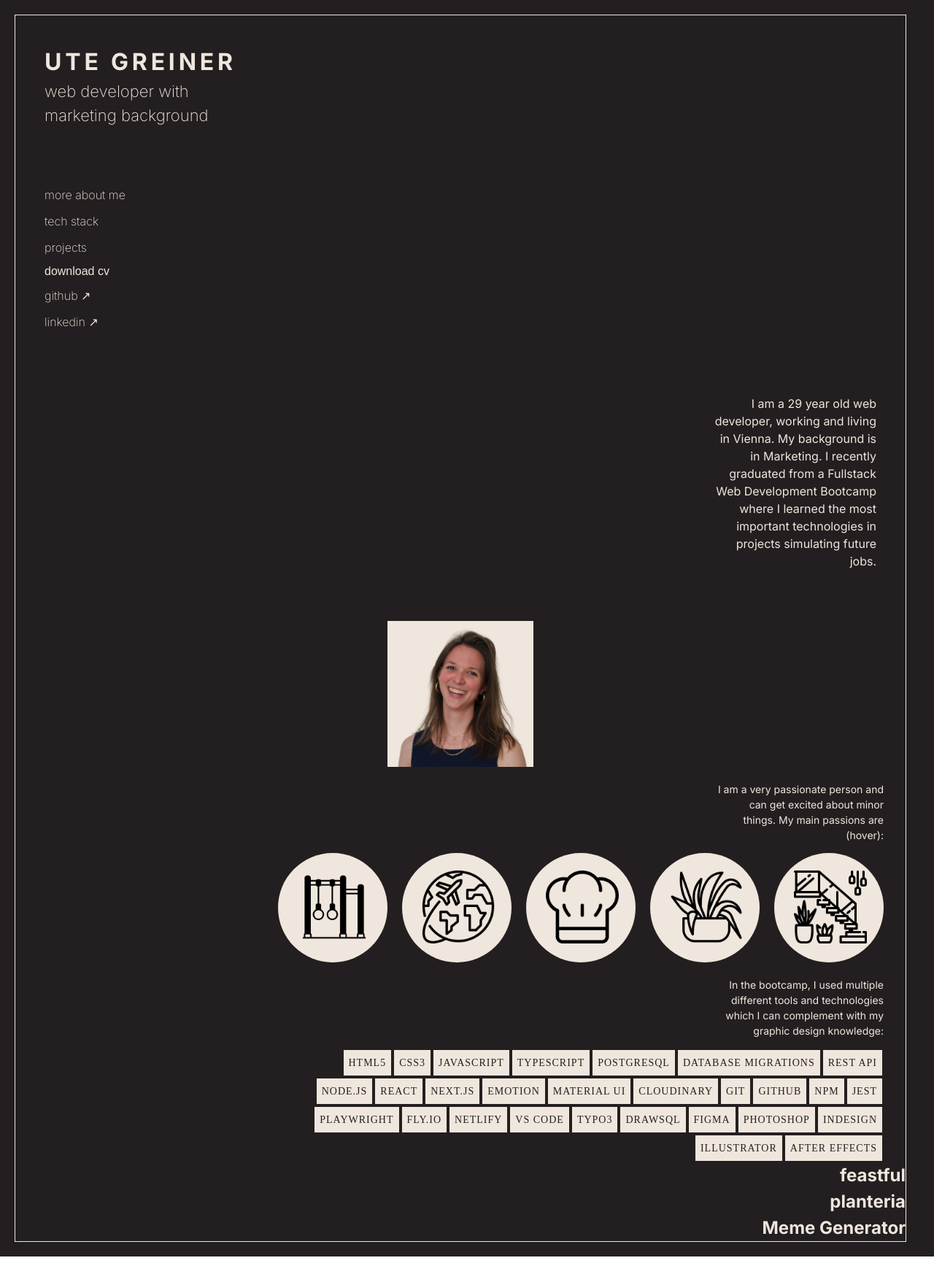
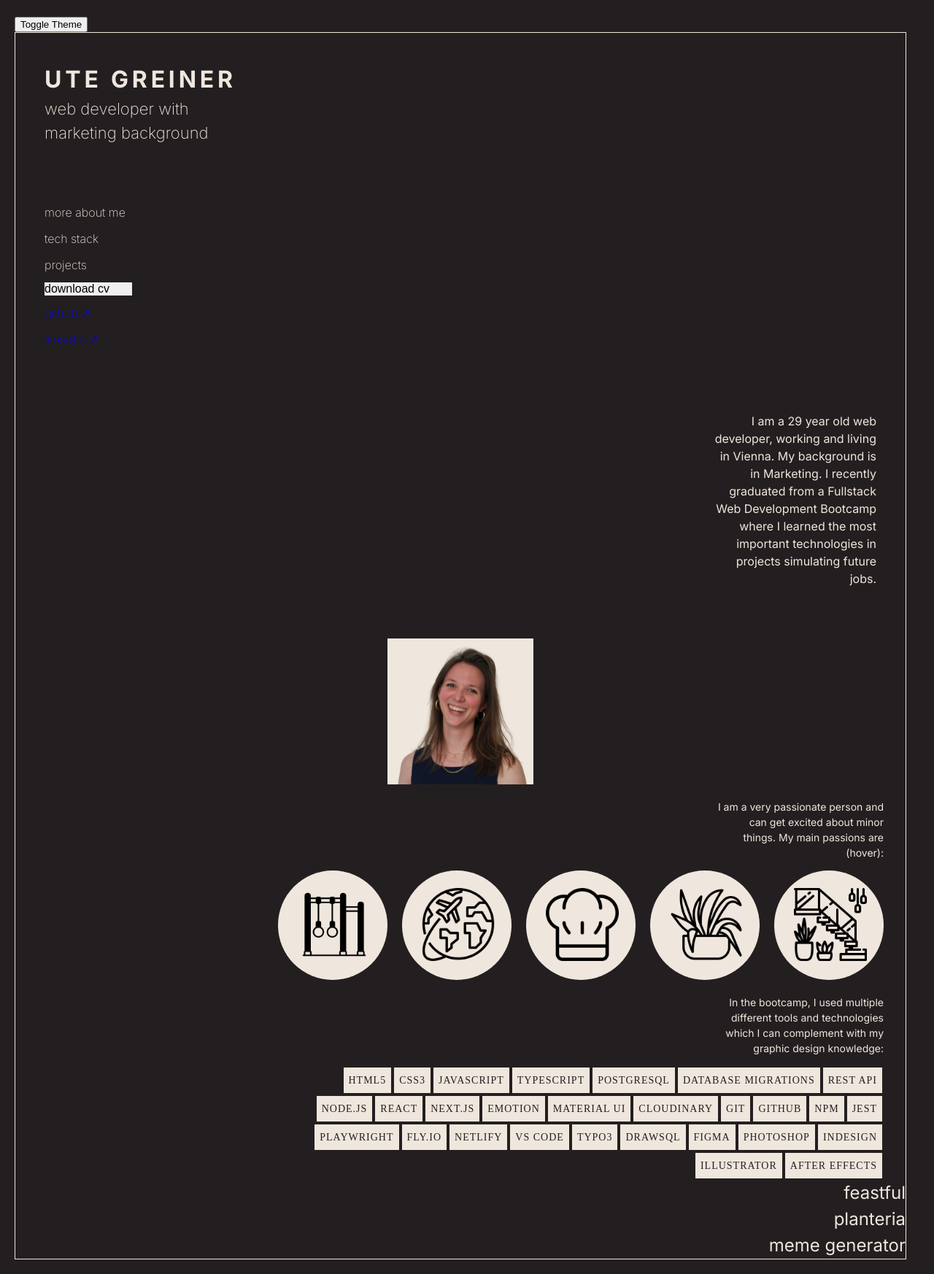
Before and after one commit to utsch1/portfolio, a React (Create React App) app: page / in a window 1280 px wide. Shown: the whole page at 73% size. Before the commit the page ends 1722 px from the top, so only its background shows below. Built offline with nearby package versions, Linux system fonts and the light colour scheme; a web font is replaced by a local one.

Commit message:
Add dark/light mode toggle

```diff
--- a/src/App.css
+++ b/src/App.css
@@ -6,3 +6,13 @@
   line-height: 1.5;
   font-family: 'Inter', sans-serif;
 }
+
+.dark {
+  background-color: #231f20;
+  color: #efe6dd;
+}
+
+.light {
+  background-color: #efe6dd;
+  color: #231f20;
+}
--- a/src/App.js
+++ b/src/App.js
@@ -1,6 +1,7 @@
 /** @jsxImportSource @emotion/react */
 import './App.css';
 import { css } from '@emotion/react';
+import { useEffect, useState } from 'react';
 import { About } from './About';
 import { Projects } from './Projects';
 
@@ -10,7 +11,7 @@ const contents = css`
 `;
 
 const navbar = css`
-  color: #efe6dd;
+  /* color: #efe6dd; */
   height: 50px;
   display: flex;
   flex-direction: column;
@@ -40,7 +41,7 @@ const navbar = css`
 
   nav > a {
     text-decoration: none;
-    color: #efe6dd;
+    /* color: #efe6dd; */
     margin-bottom: 10px;
     border-bottom: 2px solid #231f20;
   }
@@ -55,8 +56,8 @@ const navbar = css`
     font-size: 16px;
     border: 0px;
     padding: 0px;
-    background-color: #231f20;
-    color: #efe6dd;
+    /* background-color: #231f20;
+    color: #efe6dd; */
     cursor: pointer;
     text-align: left;
     border-bottom: 2px solid #231f20;
@@ -70,8 +71,8 @@ const navbar = css`
 `;
 
 const introduction = css`
-  background-color: #231f20;
-  color: #efe6dd;
+  /* background-color: #231f20;
+  color: #efe6dd; */
   height: 100vh;
   width: calc(100vw - 60px);
   display: flex;
@@ -86,6 +87,20 @@ const introduction = css`
 `;
 
 function App() {
+  const [theme, setTheme] = useState(localStorage.getItem('theme') || 'dark');
+  const toggleTheme = () => {
+    if (theme === 'dark') {
+      setTheme('light');
+    } else {
+      setTheme('dark');
+    }
+  };
+
+  useEffect(() => {
+    localStorage.setItem('theme', theme);
+    document.body.className = theme;
+  }, [theme]);
+
   const onButtonClick = () => {
     // using Java Script method to get PDF file
     fetch('UteGreiner_CV.pdf').then((response) => {
@@ -101,7 +116,8 @@ function App() {
     });
   };
   return (
-    <div className="App">
+    <div className={`App ${theme}`}>
+      <button onClick={toggleTheme}>Toggle Theme</button>
       <div css={contents}>
         <header css={navbar}>
           <h1>Ute Greiner</h1>
--- a/src/Projects.js
+++ b/src/Projects.js
@@ -17,6 +17,7 @@ const projects = css`
     width: 230px;
     text-align: right;
     margin: 0;
+    font-weight: normal;
   }
 `;
 
@@ -69,7 +70,7 @@ export function Projects() {
         </div> */}
       </div>
       <div>
-        <h2>Meme Generator</h2>
+        <h2>meme generator</h2>
         {/* <div>
           <div>
             <p>
```
